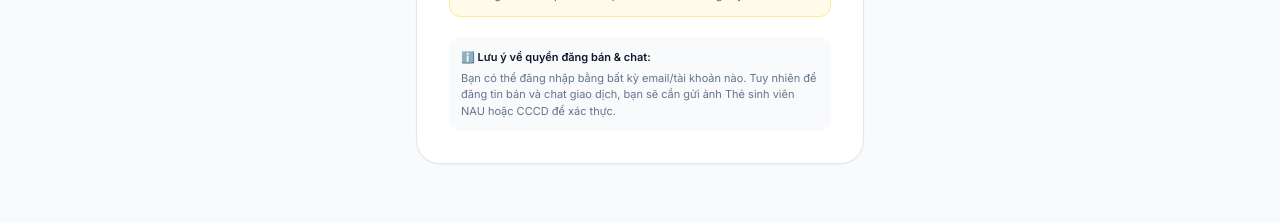
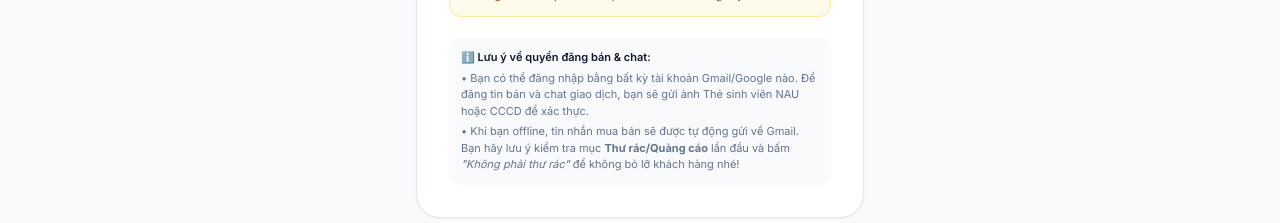
Before and after one commit to ledinhnguyen2601/Cho-NAU, a React (Vite) app: page /login in a window 1280 px wide. Shown: the part 521-744 px from the top of the page. Built offline with nearby package versions, Linux system fonts and the light colour scheme; no server answers; the database is empty.

Commit message:
feat(chat): them thong bao va huong dan check thu rac email khi offline o Chat va Login

```diff
--- a/src/pages/Chat/ChatPage.jsx
+++ b/src/pages/Chat/ChatPage.jsx
@@ -21,7 +21,9 @@ import {
   Search,
   ArrowLeft,
   CheckCheck,
-  Trash2
+  Trash2,
+  Mail,
+  X
 } from 'lucide-react';
 
 export const ChatPage = () => {
@@ -37,6 +39,7 @@ export const ChatPage = () => {
   const [searchFilter, setSearchFilter] = useState('');
   const [filterTag, setFilterTag] = useState('all'); // 'all' | 'unread' | 'trading'
   const [isLoading, setIsLoading] = useState(true);
+  const [showEmailTip, setShowEmailTip] = useState(() => !localStorage.getItem('nau_hide_email_tip'));
 
   // Subscribe in real-time to user's conversations
   useEffect(() => {
@@ -297,6 +300,27 @@ export const ChatPage = () => {
           </div>
         </div>
 
+        {/* Offline Email Tip Banner */}
+        {showEmailTip && (
+          <div className="mx-3 my-2 p-2.5 rounded-xl bg-blue-50/90 dark:bg-blue-950/40 border border-blue-200/80 dark:border-blue-900/50 flex items-start gap-2 text-[11px] text-blue-950 dark:text-blue-200 shrink-0 shadow-xs">
+            <Mail className="w-4 h-4 text-nau-blue dark:text-blue-400 shrink-0 mt-0.5" />
+            <div className="flex-1 leading-snug">
+              <span className="font-bold">Mẹo nhận tin khi Offline:</span> Tin nhắn mới sẽ tự báo về Gmail của bạn. Hãy kiểm tra mục <span className="font-semibold underline">Thư rác / Quảng cáo</span> lần đầu và bấm <em>"Không phải thư rác"</em> để không bỏ lỡ khách nhé!
+            </div>
+            <button
+              type="button"
+              onClick={() => {
+                setShowEmailTip(false);
+                localStorage.setItem('nau_hide_email_tip', 'true');
+              }}
+              className="text-blue-400 hover:text-blue-700 dark:hover:text-blue-200 p-0.5 -mr-1 -mt-0.5 cursor-pointer"
+              title="Đóng mẹo này"
+            >
+              <X className="w-3.5 h-3.5" />
+            </button>
+          </div>
+        )}
+
         {/* Conversation List */}
         <div className="flex-1 overflow-y-auto">
           <ConversationList
--- a/src/pages/Login/LoginPage.jsx
+++ b/src/pages/Login/LoginPage.jsx
@@ -127,7 +127,10 @@ export const LoginPage = () => {
             ℹ️ Lưu ý về quyền đăng bán & chat:
           </p>
           <p>
-            Bạn có thể đăng nhập bằng bất kỳ email/tài khoản nào. Tuy nhiên để đăng tin bán và chat giao dịch, bạn sẽ cần gửi ảnh Thẻ sinh viên NAU hoặc CCCD để xác thực.
+            • Bạn có thể đăng nhập bằng bất kỳ tài khoản Gmail/Google nào. Để đăng tin bán và chat giao dịch, bạn sẽ gửi ảnh Thẻ sinh viên NAU hoặc CCCD để xác thực.
+          </p>
+          <p>
+            • Khi bạn offline, tin nhắn mua bán sẽ được tự động gửi về Gmail. Bạn hãy lưu ý kiểm tra mục <strong>Thư rác/Quảng cáo</strong> lần đầu và bấm <em>"Không phải thư rác"</em> để không bỏ lỡ khách hàng nhé!
           </p>
         </div>
 
```
